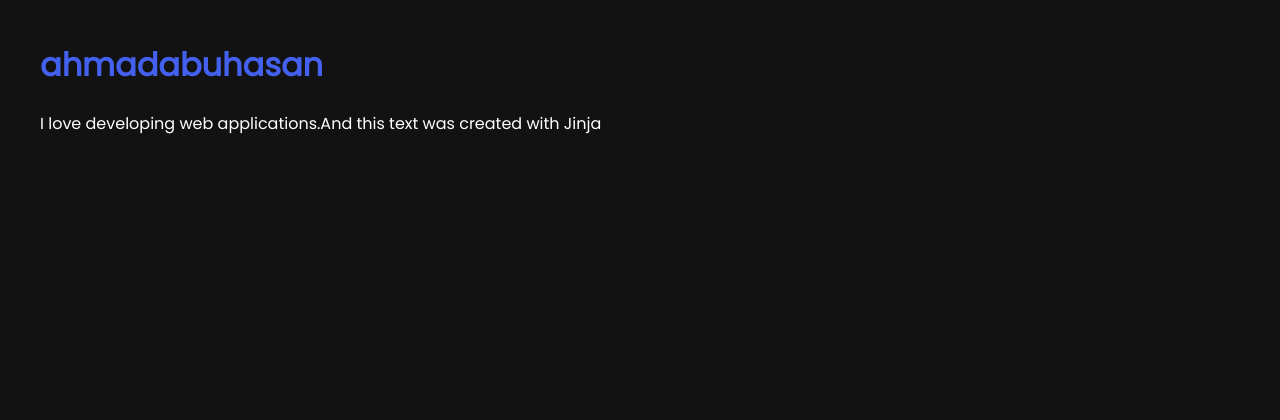
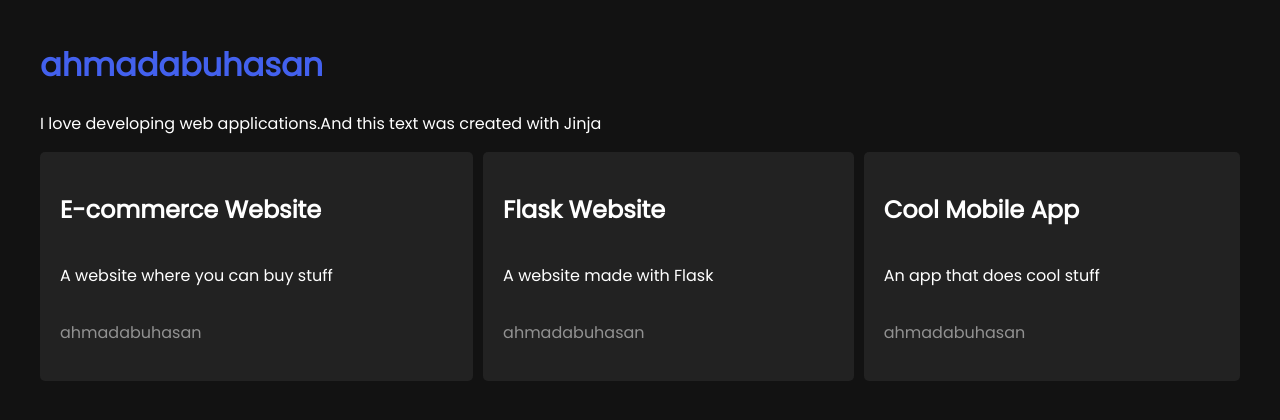
Before and after one commit to eby-dev/Campus-StackUp, a Flask app: page / in a window 1280 px wide. Shown: the part 65-485 px from the top of the page. Run offline with Flask 3, Linux system fonts and the light colour scheme.

Commit message:
Creating a Templated Web Application

```diff
--- a/Developing Web Applications with Flask/FlaskCampaign/Quest2/app/app.py
+++ b/Developing Web Applications with Flask/FlaskCampaign/Quest2/app/app.py
@@ -1,11 +1,36 @@
 from flask import Flask, request, render_template
 app = Flask(__name__, template_folder='templates', static_folder='static')
+
 username = "ahmadabuhasan"
 description = "I love developing web applications."
 description += "And this text was created with Jinja"
+projects = [
+    {
+        'id': 1,
+        'title': 'E-commerce Website',
+        'description': 'A website where you can buy stuff',
+        'author': 'ahmadabuhasan',
+        'category': 'Web Development'
+    },
+    {
+        'id': 2,
+        'title': 'Flask Website',
+        'description': 'A website made with Flask',
+        'author': 'ahmadabuhasan',
+        'category': 'Web Development'
+    },
+    {
+        'id': 3,
+        'title': 'Cool Mobile App',
+        'description': 'An app that does cool stuff',
+        'author': 'ahmadabuhasan',
+        'category': 'Mobile Development'
+    }
+]
+
 @app.route('/')
 def hello_world():
-    return render_template('index.html', username = username, description = description)
+    return render_template('index.html', username = username, description = description, projects = projects)
 
 @app.route('/about')
 def about():
--- a/Developing Web Applications with Flask/FlaskCampaign/Quest2/app/static/style.css
+++ b/Developing Web Applications with Flask/FlaskCampaign/Quest2/app/static/style.css
@@ -45,3 +45,25 @@ body {
     margin: auto;
     padding: 20px 20px;
 }
+
+.projects {
+    display: flex;
+    flex-direction: row;
+    flex-wrap: wrap;
+    justify-content: flex-start;
+    gap: 10px;
+}
+
+.project {
+    display: flex;
+    flex-direction: column;
+    align-items: flex-start;
+    background-color: #222222;
+    padding: 20px;
+    border-radius: 5px;
+    flex-grow: 1;
+}
+
+.light {
+    opacity: 0.5;
+}
--- a/Developing Web Applications with Flask/FlaskCampaign/Quest2/app/templates/index.html
+++ b/Developing Web Applications with Flask/FlaskCampaign/Quest2/app/templates/index.html
@@ -25,6 +25,15 @@
         <div class="content">
             <h1 class="purple">{{username}}</h1>
             <p>{{description}}</p>
+            <div class="projects">
+                {% for project in projects %}
+                    <div class="project">
+                        <h2>{{project.title}}</h2>
+                        <p>{{project.description}}</p>
+                        <p class="light">{{project.author}}</p>
+                    </div>
+                {% endfor %}
+            </div>
         </div>
     </div>
 </body>
```
